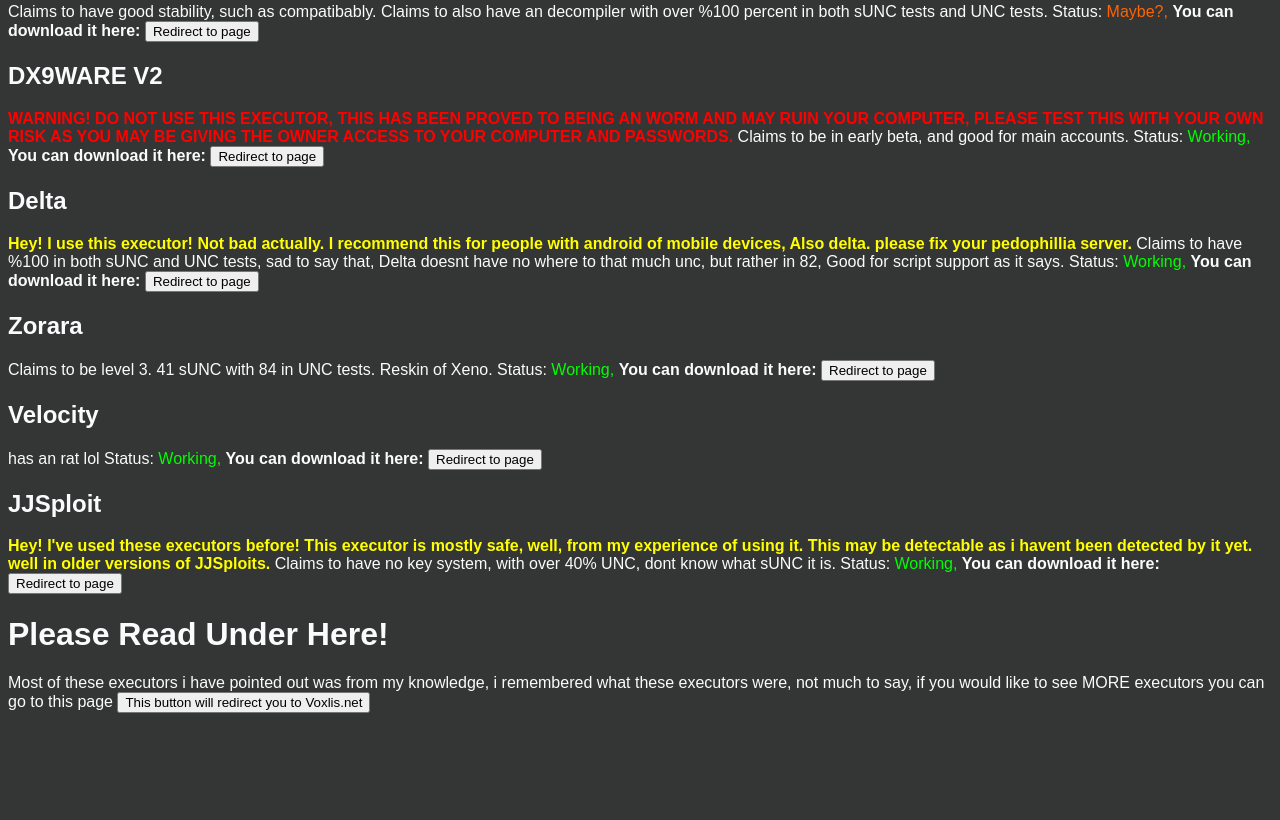
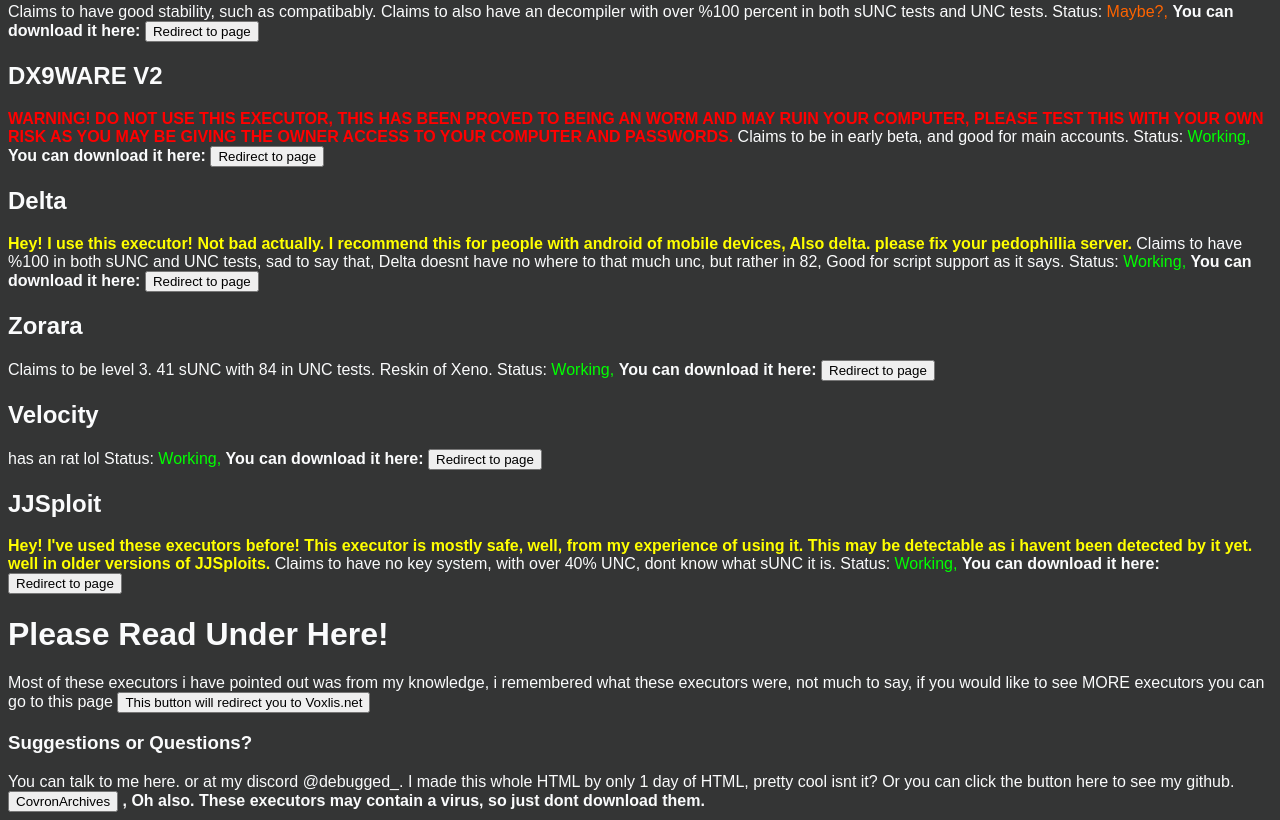
Before and after one commit to CovronArchives/ExecutorStatuses, a plain HTML site: page index.html in a window 1280 px wide. Shown: the part 856-1676 px from the top of the page. Before the commit the page ends 1577 px from the top, so only its background shows below. Drawn offline with Linux system fonts and the light colour scheme.

Commit message:
Update index.html

```diff
--- a/index.html
+++ b/index.html
@@ -98,5 +98,9 @@
         <h1>Please Read Under Here!</h1>
         <a>Most of these executors i have pointed out was from my knowledge, i remembered what these executors were, not much to say, if you would like to see MORE executors you can go to this page</a>
         <a href="https://voxlis.net/"><button>This button will redirect you to Voxlis.net</button></a>
+        <h3>Suggestions or Questions?</h3>
+        <a>You can talk to me here. or at my discord @debugged_. I made this whole HTML by only 1 day of HTML, pretty cool isnt it? Or you can click the button here to see my github.</a>
+        <a href="https://github.com/CovronArchives"><button>CovronArchives</button></a>
+        <b>, Oh also. These executors may contain a virus, so just dont download them.</b>
     </body>
 </html>
```
